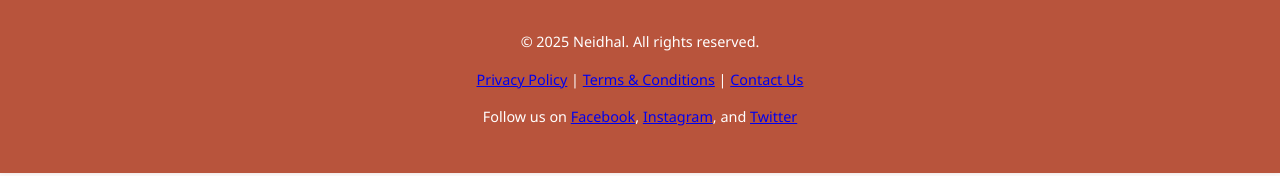
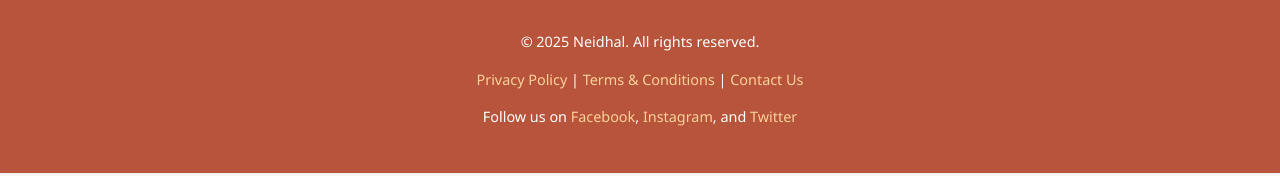
Before and after one commit to rajeshmine/NeidhalClone, a React (Vite) app: page /contact in a window 1280 px wide. Shown: the part 170-346 px from the top of the page. Built offline with nearby package versions, Linux system fonts and the light colour scheme.

Commit message:
Update index.css

```diff
--- a/src/index.css
+++ b/src/index.css
@@ -96,3 +96,11 @@ h1, h2, h3, h4, h5 {
     gap: 15px;
   }
 }
+.footer-link {
+  color: #fcd299;
+  text-decoration: none;
+}
+
+.footer-link:hover {
+  text-decoration: underline;
+}
```
